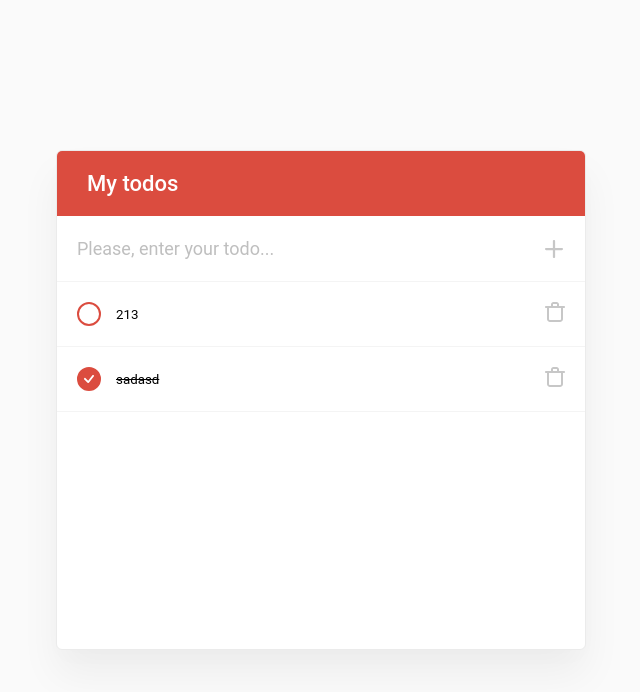
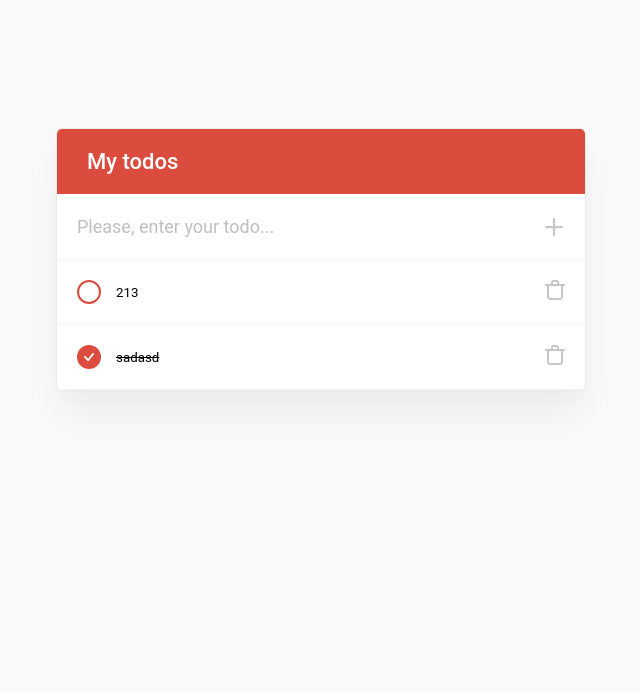
Before and after one commit to SMU25/vue-js-todo-list, a Vue app: page / in a window 1280 px wide. Shown: the top 692 px of the page, without its empty margins (319-959 px from the left). Built offline with nearby package versions, Linux system fonts and the light colour scheme.

Commit message:
Added func addTodoItem

```diff
--- a/src/App.vue
+++ b/src/App.vue
@@ -1,5 +1,6 @@
 <script lang="ts" setup>
 import { ref } from "vue";
+import AddTodo from "./components/AddTodo/index.vue";
 import TodoItem from "./components/TodoItem/index.vue";
 
 const HEADING = "My todos";
@@ -10,6 +11,16 @@ const todoList = ref([
   { id: ++id, text: "213", isDone: false },
   { id: ++id, text: "sadasd", isDone: true },
 ]);
+
+const addTodoItem = (text: string) => {
+  if (text) {
+    const newTodoItem = { id: ++id, isDone: false, text };
+
+    todoList.value.push(newTodoItem);
+  } else {
+    alert("Please, enter your todo!");
+  }
+};
 
 const checkTodoItem = (id: number) => {
   todoList.value = todoList.value.map((item) =>
@@ -33,23 +44,7 @@ const removeTodoItem = (id: number) => {
     <div class="todo__header">
       <h4>{{ HEADING }}</h4>
     </div>
-    <div class="todo__add-field">
-      <input type="text" placeholder="Please, enter your todo..." />
-      <button class="todo__add-field-button">
-        <svg
-          width="18"
-          height="18"
-          viewBox="0 0 18 18"
-          fill="none"
-          xmlns="http://www.w3.org/2000/svg"
-        >
-          <path
-            d="M16.875 7.875H10.125V1.125C10.125 0.826631 10.0065 0.540484 9.79549 0.329505C9.58452 0.118527 9.29837 0 9 0C8.70163 0 8.41548 0.118527 8.20451 0.329505C7.99353 0.540484 7.875 0.826631 7.875 1.125V7.875H1.125C0.826631 7.875 0.540484 7.99353 0.329505 8.20451C0.118527 8.41548 0 8.70163 0 9C0 9.29837 0.118527 9.58452 0.329505 9.79549C0.540484 10.0065 0.826631 10.125 1.125 10.125H7.875V16.875C7.875 17.1734 7.99353 17.4595 8.20451 17.6705C8.41548 17.8815 8.70163 18 9 18C9.29837 18 9.58452 17.8815 9.79549 17.6705C10.0065 17.4595 10.125 17.1734 10.125 16.875V10.125H16.875C17.1734 10.125 17.4595 10.0065 17.6705 9.79549C17.8815 9.58452 18 9.29837 18 9C18 8.70163 17.8815 8.41548 17.6705 8.20451C17.4595 7.99353 17.1734 7.875 16.875 7.875Z"
-            fill="#C7C7C7"
-          />
-        </svg>
-      </button>
-    </div>
+    <AddTodo :addTodoItem="addTodoItem" />
     <div v-if="todoList?.length" class="todo__list">
       <TodoItem
         v-for="item in todoList"
--- a/src/components/AddTodo/index.vue
+++ b/src/components/AddTodo/index.vue
@@ -0,0 +1,35 @@
+<script lang="ts" setup>
+import { ref, toRefs } from "vue";
+import IconPlus from "@/components/icons/IconPlus.vue";
+
+const INPUT_PLACEHOLDER = "Please, enter your todo...";
+
+interface Props {
+  addTodoItem: (text: string) => void;
+}
+
+const props = defineProps<Props>();
+const { addTodoItem } = toRefs(props);
+
+const inputValue = ref("");
+
+const addNewTodoItem = () => {
+  addTodoItem.value(inputValue.value);
+
+  inputValue.value = "";
+};
+</script>
+
+<template>
+  <div class="todo__add-field">
+    <input
+      type="text"
+      v-model="inputValue"
+      :placeholder="INPUT_PLACEHOLDER"
+      @keyup.enter="addNewTodoItem"
+    />
+    <button class="todo__add-field-button" @click="addNewTodoItem">
+      <IconPlus />
+    </button>
+  </div>
+</template>
--- a/src/components/Button/index.vue
+++ /dev/null
@@ -1,16 +0,0 @@
-<script lang="ts" setup>
-import { toRefs } from "vue";
-
-interface Props {
-  className?: string;
-}
-
-const props = defineProps<Props>();
-const { className } = toRefs(props);
-</script>
-
-<template>
-  <button :class="className">
-    <slot></slot>
-  </button>
-</template>
--- a/src/components/TodoItem/index.vue
+++ b/src/components/TodoItem/index.vue
@@ -1,6 +1,5 @@
 <script lang="ts" setup>
 import { ref, toRefs, watch } from "vue";
-import Button from "@/components/Button/index.vue";
 import IconTrash from "@/components/icons/IconTrash.vue";
 
 type VoidFuncWithIdValue = (id: number) => void;
@@ -25,12 +24,12 @@ watch(inputValue, () => updateTodoItemText.value(id.value, inputValue.value));
 
 <template>
   <div :class="['todo__list-item', { 'todo__list-item--completed': isDone }]">
-    <Button class-name="todo__list-item-check" @click="checkTodoItem(id)">
+    <button class="todo__list-item-check" @click="checkTodoItem(id)">
       <img v-if="isDone" src="@/assets/check.svg" />
-    </Button>
+    </button>
     <input class="todo__list-item-input" v-model="inputValue" />
-    <Button class-name="todo__list-item-remove" @click="removeTodoItem(id)">
+    <button class="todo__list-item-remove" @click="removeTodoItem(id)">
       <IconTrash />
-    </Button>
+    </button>
   </div>
 </template>
--- /dev/null
+++ b/src/components/icons/IconPlus.vue
@@ -0,0 +1,14 @@
+<template>
+  <svg
+    width="18"
+    height="18"
+    viewBox="0 0 18 18"
+    fill="none"
+    xmlns="http://www.w3.org/2000/svg"
+  >
+    <path
+      d="M16.875 7.875H10.125V1.125C10.125 0.826631 10.0065 0.540484 9.79549 0.329505C9.58452 0.118527 9.29837 0 9 0C8.70163 0 8.41548 0.118527 8.20451 0.329505C7.99353 0.540484 7.875 0.826631 7.875 1.125V7.875H1.125C0.826631 7.875 0.540484 7.99353 0.329505 8.20451C0.118527 8.41548 0 8.70163 0 9C0 9.29837 0.118527 9.58452 0.329505 9.79549C0.540484 10.0065 0.826631 10.125 1.125 10.125H7.875V16.875C7.875 17.1734 7.99353 17.4595 8.20451 17.6705C8.41548 17.8815 8.70163 18 9 18C9.29837 18 9.58452 17.8815 9.79549 17.6705C10.0065 17.4595 10.125 17.1734 10.125 16.875V10.125H16.875C17.1734 10.125 17.4595 10.0065 17.6705 9.79549C17.8815 9.58452 18 9.29837 18 9C18 8.70163 17.8815 8.41548 17.6705 8.20451C17.4595 7.99353 17.1734 7.875 16.875 7.875Z"
+      fill="#C7C7C7"
+    />
+  </svg>
+</template>
--- a/src/styles/app.scss
+++ b/src/styles/app.scss
@@ -5,13 +5,9 @@ body {
 }
 
 .todo {
-  position: absolute;
-  left: 50%;
-  top: 50%;
-  transform: translate(-50%, -50%);
   width: 530px;
-  height: 500px;
   background-color: #fff;
+  margin: 10% auto;
   box-shadow: 0px 9px 24px rgba(0, 0, 0, 0.01),
     0px 25px 40px rgba(0, 0, 0, 0.05);
   border-radius: 6px;
```
